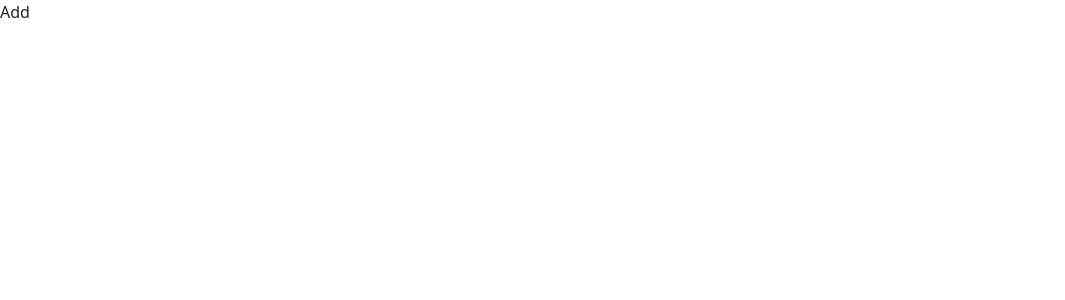
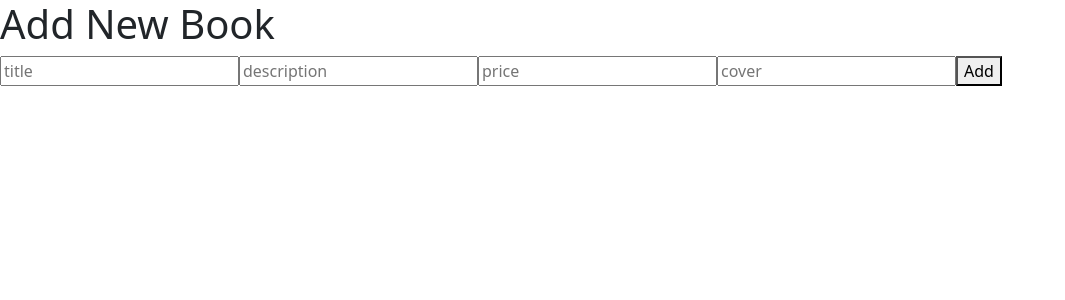
Before and after one commit to kian-mcchesney/CS230L_final, a React (Create React App) app in the folder client/: page /add in a window 1280 px wide. Shown: the top 300 px of the page, without its empty margins (0-1065 px from the left). Built offline with nearby package versions, Linux system fonts and the light colour scheme.

Commit message:
Can add books!!

```diff
--- a/client/src/App.js
+++ b/client/src/App.js
@@ -9,6 +9,7 @@
 import Add from './pages/Add';
 import Update from './pages/Update';
 import 'bootstrap/dist/css/bootstrap.min.css';
+import navbar from './pages/navigationbar';
 
 
 
@@ -18,6 +19,7 @@
     <div className="App">
 
       <BrowserRouter>
+
         <Routes>
           <Route path="/" element={<Books/>} />
           <Route path="/add" element={<Add/>} />
--- a/client/src/pages/Add.jsx
+++ b/client/src/pages/Add.jsx
@@ -1,10 +1,47 @@
 import React from 'react'
+import {useState} from "react";
+import {Link, useNavigate} from "react-router-dom"
+import axios from 'axios';
 
 const Add = ()=> {
+    const [book,setBook]=useState({
+        title:"",
+        description:"",
+        price:null,
+        cover:"",
+
+    });
+
+
+const handleChange=(e)=>{
+    setBook((prev) => ({...prev,[e.target.name]: e.target.value}));
+}
+const handleClick = async e =>{
+    e.prevetDefault();
+    try {
+        await axios.post("http://localhost:800/books",book);
+        navigate("/")
+    } catch (err) {
+        console.log(err);
+        setError(true)
+
+    }
+}
+const [error,setError] = useState(false)
+const navigate = useNavigate();
+
+console.log(book);
 
     return(
-        <div>
-            Add
+        <div className='form'>
+
+            <h1>Add New Book</h1>
+            <input type="text" placeholder='title' onChange={handleChange} name="title"></input>
+            <input type="text" placeholder='description' onChange={handleChange} name="description"></input>
+            <input type="number" placeholder='price' onChange={handleChange} name = "price"></input>
+            <input type="text" placeholder='cover' onChange={handleChange}name="cover"></input>
+
+        <button onClick={handleClick}>Add</button>
         </div>
     )
 }
```
Also changed, not shown: client/src/pages/navigationbar.jsx (deleted, +0 -28 lines).
